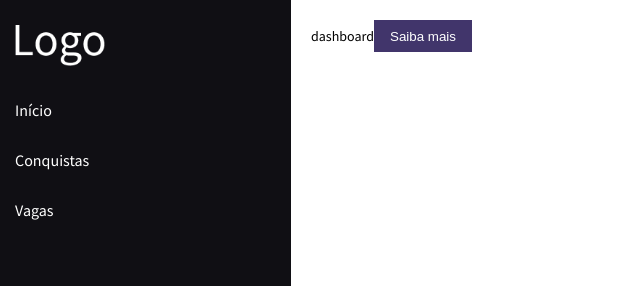
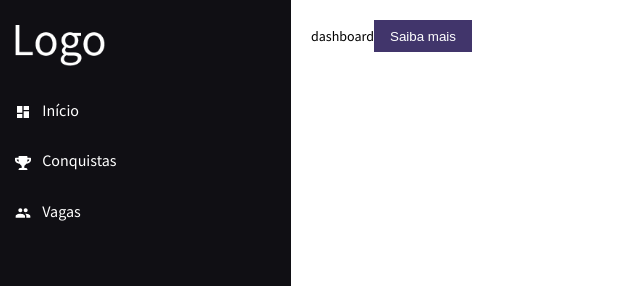
Before and after one commit to luisgarcia173/hackathon-rocket, a React (Create React App) app: page / in a window 1280 px wide. Shown: the top 286 px of the page, without its empty margins (0-640 px from the left). Built offline with nearby package versions, Linux system fonts and the light colour scheme.

Commit message:
feat(react-icons) - adicionado react-icons

```diff
--- a/package.json
+++ b/package.json
@@ -8,6 +8,7 @@
     "polished": "^3.4.2",
     "react": "^16.12.0",
     "react-dom": "^16.12.0",
+    "react-icons": "^3.8.0",
     "react-redux": "^7.1.3",
     "react-router-dom": "^5.1.2",
     "react-scripts": "3.2.0",
--- a/src/components/MainLayout/components/Aside/index.jsx
+++ b/src/components/MainLayout/components/Aside/index.jsx
@@ -1,5 +1,7 @@
 import React from 'react';
 import { Link } from 'react-router-dom';
+import { MdDashboard, MdGroup } from 'react-icons/md';
+import { FaTrophy } from 'react-icons/fa';
 import { Wrapper, List, Logo } from './styles';
 import logo from './logo.png';
 
@@ -8,9 +10,9 @@ function Aside() {
     <Wrapper>
       <Logo src={logo} alt="Logo do sistema" />
       <List>
-        <Link to="/dashboard">Início</Link>
-        <Link to="/conquistas">Conquistas</Link>
-        <Link to="/vagas">Vagas</Link>
+        <Link to="/dashboard"><MdDashboard /> Início</Link>
+        <Link to="/conquistas"><FaTrophy /> Conquistas</Link>
+        <Link to="/vagas"><MdGroup /> Vagas</Link>
       </List>
     </Wrapper>
   )
--- a/src/components/MainLayout/components/Aside/styles.js
+++ b/src/components/MainLayout/components/Aside/styles.js
@@ -18,6 +18,11 @@ export const Logo = styled.img`
 export const List = styled.nav`
   display: block;
 
+  svg {
+    vertical-align: middle;
+    margin-right: .5em;
+  }
+
   a {
     display: block;
     color: #fff;
```
Also changed, not shown: 1 other file (tests, documents, lock files or other folders).
